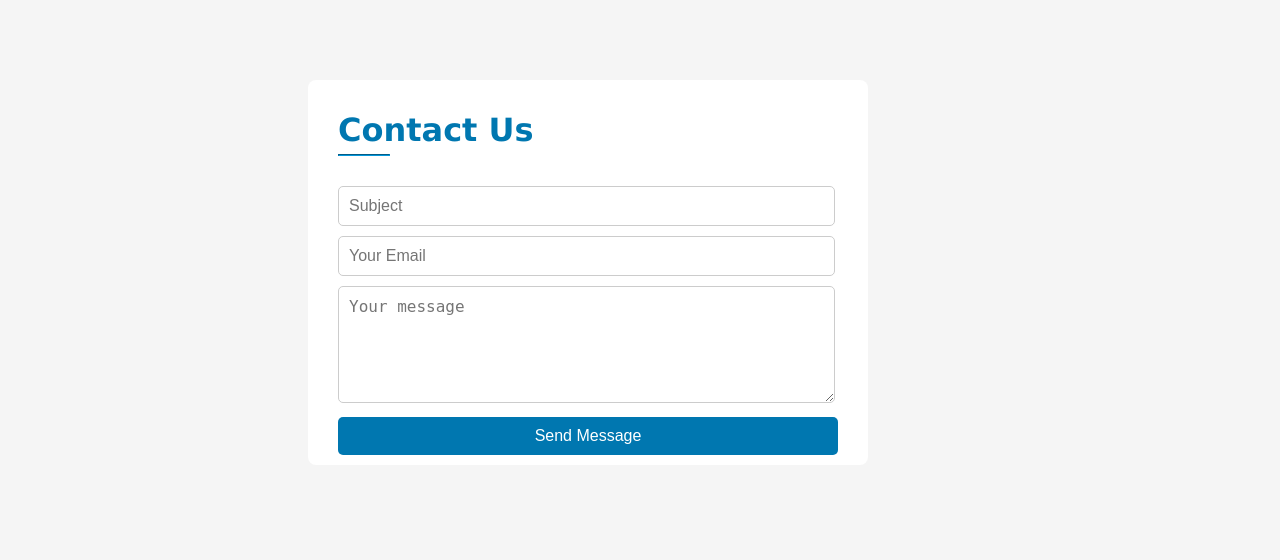
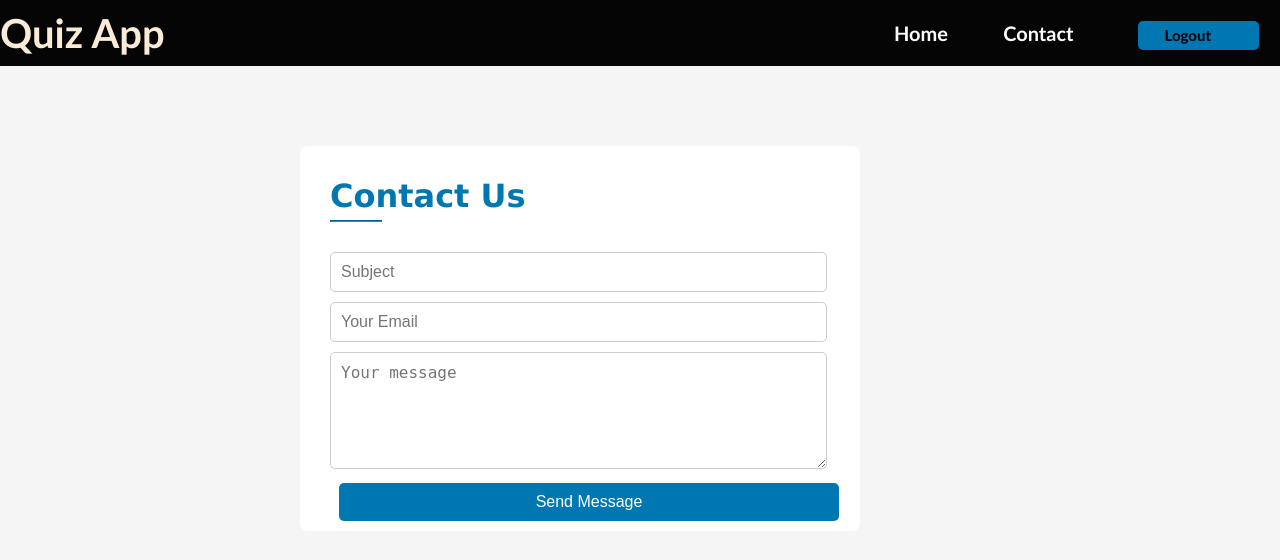
Before and after one commit to samuelkanyingi/quiz_web_app, a Flask app: page /contact in a window 1280 px wide. Shown: the top 560 px of the page. Run offline with Flask 3, Linux system fonts and the light colour scheme.

Commit message:
feat(navbar): add navbar with links  for easy navigation to other pages
- Added a navbar and styled with css and nav links to home and logout pages
- Added a nav link to current page
- Added color to navbar, margin and padding to 0
- Added button for the logout and styled with yellow color

```diff
--- a/templates/contact.html
+++ b/templates/contact.html
@@ -10,11 +10,62 @@
 
 </head>
 <style>
+    .navbar {
+    background-color: rgb(5, 5, 5);
+    /* float: right; */
+    display: flex;
+    font-family: 'calibri';
+    width: 100%;
+    margin-top: 0;
+    margin-bottom: 50px;
+    /* padding: 10px 0; */
+}
+.navbardiv{
+    display: flex;
+    align-items: center;
+    justify-content: space-between;
+    width: 100%;
+}
+ .logo a {
+    font-weight: 600;
+    color: antiquewhite;
+    font-size: 40px;
+    text-decoration: none;
+}
+li {
+    list-style-type: none;
+    display: inline-block;
+    margin-right: 30px;
+}
+li a {
+    color: white;
+    font-size: 20px;
+    font-weight: bold;
+    margin-right: 21px;
+    text-decoration: none;
+}
+button {
+    background-color: yellow;
+    margin-left: 9px;
+    border-radius: 10px;
+    width: 60px;
+}
+button a{
+    color:black;
+    font-weight: bold;
+    font-size: 15px;
+    text-decoration: none;
+    font-family: 'calibri';
+}
+
+
     body {
         font-family: Arial, Helvetica, sans-serif;
         background-color: #f5f5f5;
         align-items: center;
         justify-content: center;
+        margin:0;
+        padding: 0;
     }
     .container {
         max-width: 500px;
@@ -75,6 +126,21 @@
     }
 </style>
 <body>
+    <nav class="navbar">
+        <div class="navbardiv">
+            <div class="logo">
+                <a href="#">Quiz App</a>
+            </div>
+            <ul>
+                <li><a href="{{ url_for('landing_page')}}">Home</a></li>
+                <li><a href="{{ url_for('contact') }}">Contact</a></li>
+
+                <!-- <button><a href="{{ url_for('logout') }}">Logout Now</a></button> -->
+                <li><button class="logoutBtn" style=" margin-right: 25px; padding: 5px 10px"><a href="{{ url_for('logout') }}">Logout</a></button></li>
+
+            </ul>
+        </div>
+    </nav>
     <div class="container">
 
     {% with messages = get_flashed_messages(with_categories=True) %}
```
